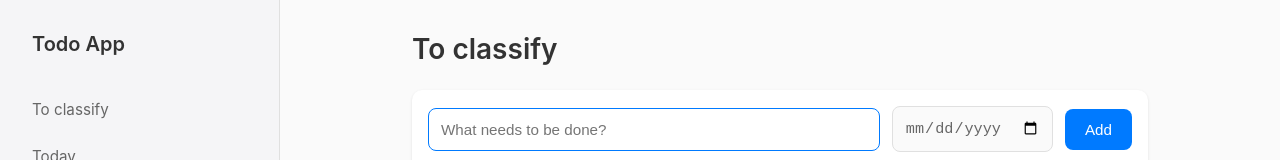
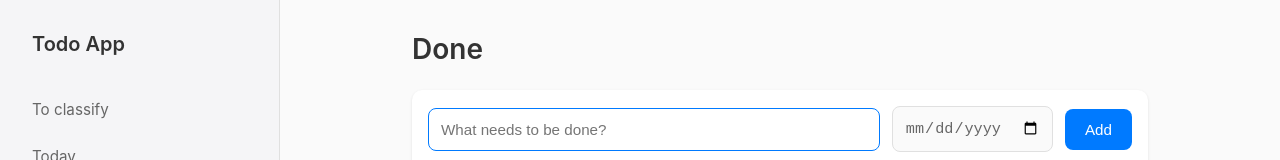
Before and after one commit to richard-test-account/todo, a React (Create React App) app: page /category/done in a window 1280 px wide. Shown: the top 160 px of the page. Built offline with nearby package versions, Linux system fonts and the light colour scheme.

Commit message:
fix: correct category parameter name in CategoryView

```diff
--- a/src/components/CategoryView.tsx
+++ b/src/components/CategoryView.tsx
@@ -23,7 +23,7 @@ const CategoryView: React.FC<CategoryViewProps> = ({
   onUpdateTodo,
   showAllTodos = false,
 }) => {
-  const { categoryId } = useParams<{ categoryId: string }>();
+  const { category } = useParams<{ category: string }>();
   const [inputValue, setInputValue] = useState<string>('');
   const [description, setDescription] = useState<string>('');
   const [dueDate, setDueDate] = useState<string>('');
@@ -32,7 +32,7 @@ const CategoryView: React.FC<CategoryViewProps> = ({
   const [editText, setEditText] = useState('');
   const [editDescription, setEditDescription] = useState('');
 
-  const category = categoryId ? categoryId.split('-').map(word =>
+  const categoryName = category ? category.split('-').map(word =>
     word.charAt(0).toUpperCase() + word.slice(1)
   ).join(' ') as Category : 'To classify';
 
@@ -75,7 +75,7 @@ const CategoryView: React.FC<CategoryViewProps> = ({
     const today = new Date();
     today.setHours(0, 0, 0, 0);
 
-    switch (category) {
+    switch (categoryName) {
       case 'To classify':
         return !todo.dueDate;
       case 'Today':
@@ -92,7 +92,7 @@ const CategoryView: React.FC<CategoryViewProps> = ({
   return (
     <div className="category-view">
       <div className="category-header">
-        <h2 className="category-title">{showAllTodos ? 'All Tasks' : category}</h2>
+        <h2 className="category-title">{showAllTodos ? 'All Tasks' : categoryName}</h2>
         <form onSubmit={handleSubmit} className="todo-form">
           <div className="input-group">
             <input
```
